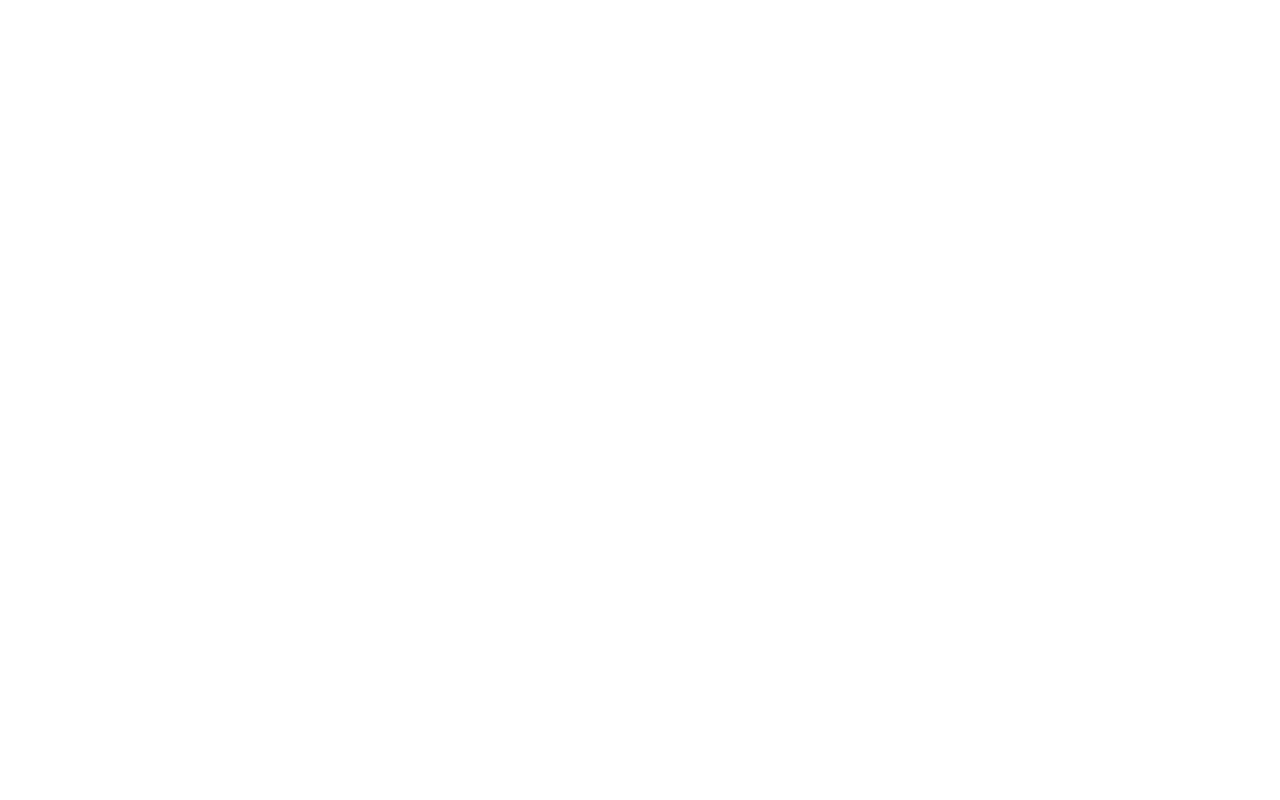
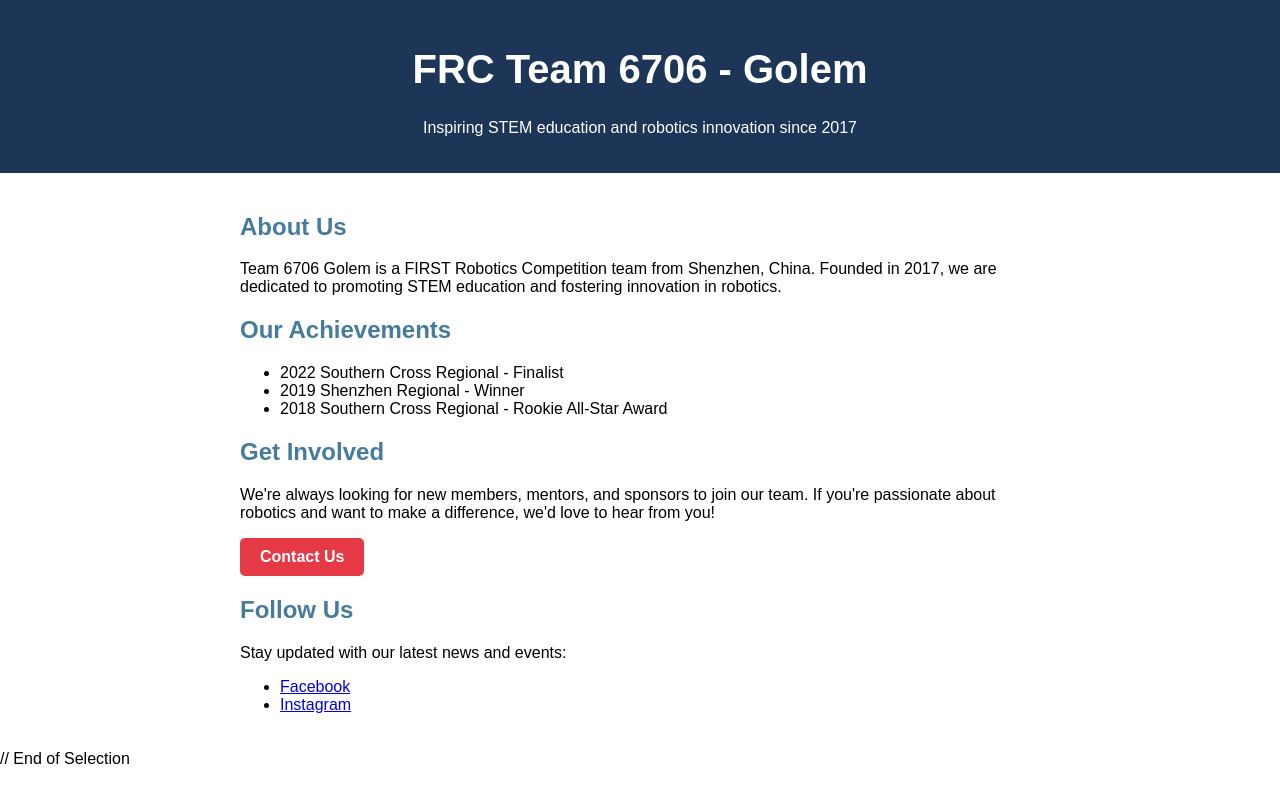
Before and after one commit to golem6706-shenzhen/golem6706-shenzhen, a plain HTML site: page index.html in a window 1280 px wide. Drawn offline with Linux system fonts and the light colour scheme.

Commit message:
Update index.html

```diff
--- a/index.html
+++ b/index.html
@@ -1,3 +1,4 @@
+
 <!DOCTYPE html>
 <html lang="en">
 <head>
@@ -14,16 +15,8 @@
   <!-- Safari Pinned Tab Icon -->
   <!-- <link rel="mask-icon" href="ilove6706"> -->
 
-  <title>Golem 6706</title>
-  <meta name="description" content="Home of FRC Team Golem 6706 from Modi'in, Israel.">
-  <meta property="og:title" content="Golem 6706">
-  <meta property="og:description" content="Home of FRC Team Golem 6706 from Modi'in, Israel.">
-  <meta property="og:image" content="ilove6706">
-  <meta property="og:url" content="https://www.golem6706.org">
-  <meta name="twitter:card" content="summary_large_image">
-  <meta name="twitter:title" content="Golem 6706">
-  <meta name="twitter:description" content="Home of FRC Team Golem 6706 from Modi'in, Israel.">
-  <meta name="twitter:image" content="ilove6706">
+  <title>Team 6706 - Golem</title>
+  <meta name="description" content="FRC Team 6706 Golem from Shenzhen, China. Inspiring STEM education and robotics innovation since 2017.">
 
   <!-- Legacy Polyfills -->
   <script nomodule="" src="https://static.parastorage.com/unpkg/core-js-bundle@3.2.1/minified.js"></script>
@@ -66,10 +59,100 @@
     })();
   </script>
 
-
-
-
-
   <!-- sendFedopsLoadStarted.inline -->
   <!-- Essential Viewer Model -->
-  <script type="application/json" id="wix-essential-viewer-model">{"fleetConfig":{"fleetName":"wix-thunderbolt","type":"GA","code":0},"mode":{"qa":false,"enableTestApi":false,"debug":false,"ssrIndicator":false,"ssrOnly":false,"siteAssetsFallback":"enable"},"componentsLibrariesTopology":[{"artifactId":"editor-elements","namespace":"wixui","url":"https:\/\/static.parastorage.com\/services\/editor-elements\/1.12624.0"},{"artifactId":"editor-elements","namespace":"dsgnsys","url":"https:\/\/static.parastorage.com\/services\/editor-elements\/1
+  <script type="application/json" id="wix-essential-viewer-model">
+    {
+      "site":{
+        "metaSiteId":"golem6706-site-id",
+        "userId":"golem6706-user-id",
+        "siteId":"golem6706-site-id",
+        "externalBaseUrl":"https://www.golem6706.org",
+        "siteRevision":1,
+        "siteType":"UGC"
+      },
+      "language":{
+        "userLanguage":"en"
+      },
+      "commonConfig":{
+        "brand":"wix",
+        "bsi":"",
+        "consentPolicy":{},
+        "consentPolicyHeader":{},
+        "siteRevision":"1"
+      }
+    }
+  </script>
+  <script>window.viewerModel = JSON.parse(document.getElementById('wix-essential-viewer-model').textContent)</script>
+
+  <style data-url="https://static.parastorage.com/services/wix-thunderbolt/dist/main.f5c3bce7.min.css">
+    /* Main CSS styles */
+    body {
+      margin: 0;
+      font-family: Arial, sans-serif;
+    }
+    .header {
+      background-color: #1d3557;
+      color: white;
+      padding: 20px;
+      text-align: center;
+    }
+    .content {
+      max-width: 800px;
+      margin: 0 auto;
+      padding: 20px;
+    }
+    h1 {
+      font-size: 2.5em;
+    }
+    h2 {
+      color: #457b9d;
+    }
+    .cta-button {
+      display: inline-block;
+      background-color: #e63946;
+      color: white;
+      padding: 10px 20px;
+      text-decoration: none;
+      border-radius: 5px;
+      font-weight: bold;
+    }
+  </style>
+
+</head>
+<body>
+  <header class="header">
+    <h1>FRC Team 6706 - Golem</h1>
+    <p>Inspiring STEM education and robotics innovation since 2017</p>
+  </header>
+
+  <div class="content">
+    <h2>About Us</h2>
+    <p>Team 6706 Golem is a FIRST Robotics Competition team from Shenzhen, China. Founded in 2017, we are dedicated to promoting STEM education and fostering innovation in robotics.</p>
+
+    <h2>Our Achievements</h2>
+    <ul>
+      <li>2022 Southern Cross Regional - Finalist</li>
+      <li>2019 Shenzhen Regional - Winner</li>
+      <li>2018 Southern Cross Regional - Rookie All-Star Award</li>
+    </ul>
+
+    <h2>Get Involved</h2>
+    <p>We're always looking for new members, mentors, and sponsors to join our team. If you're passionate about robotics and want to make a difference, we'd love to hear from you!</p>
+    <a href="#contact" class="cta-button">Contact Us</a>
+
+    <h2>Follow Us</h2>
+    <p>Stay updated with our latest news and events:</p>
+    <ul>
+      <li><a href="https://www.facebook.com/FRCTeam6706">Facebook</a></li>
+      <li><a href="https://www.instagram.com/frc6706golem/">Instagram</a></li>
+    </ul>
+  </div>
+
+  <script async="" src="https://static.parastorage.com/services/wix-thunderbolt/dist/thunderbolt-commons.7700cd07.bundle.min.js"></script>
+  <script async="" src="https://static.parastorage.com/services/wix-thunderbolt/dist/main.16c08821.bundle.min.js"></script>
+  <script async="" src="https://static.parastorage.com/services/wix-thunderbolt/dist/main.renderer.1d21f023.bundle.min.js"></script>
+</body>
+</html>
+
+// End of Selection
```
